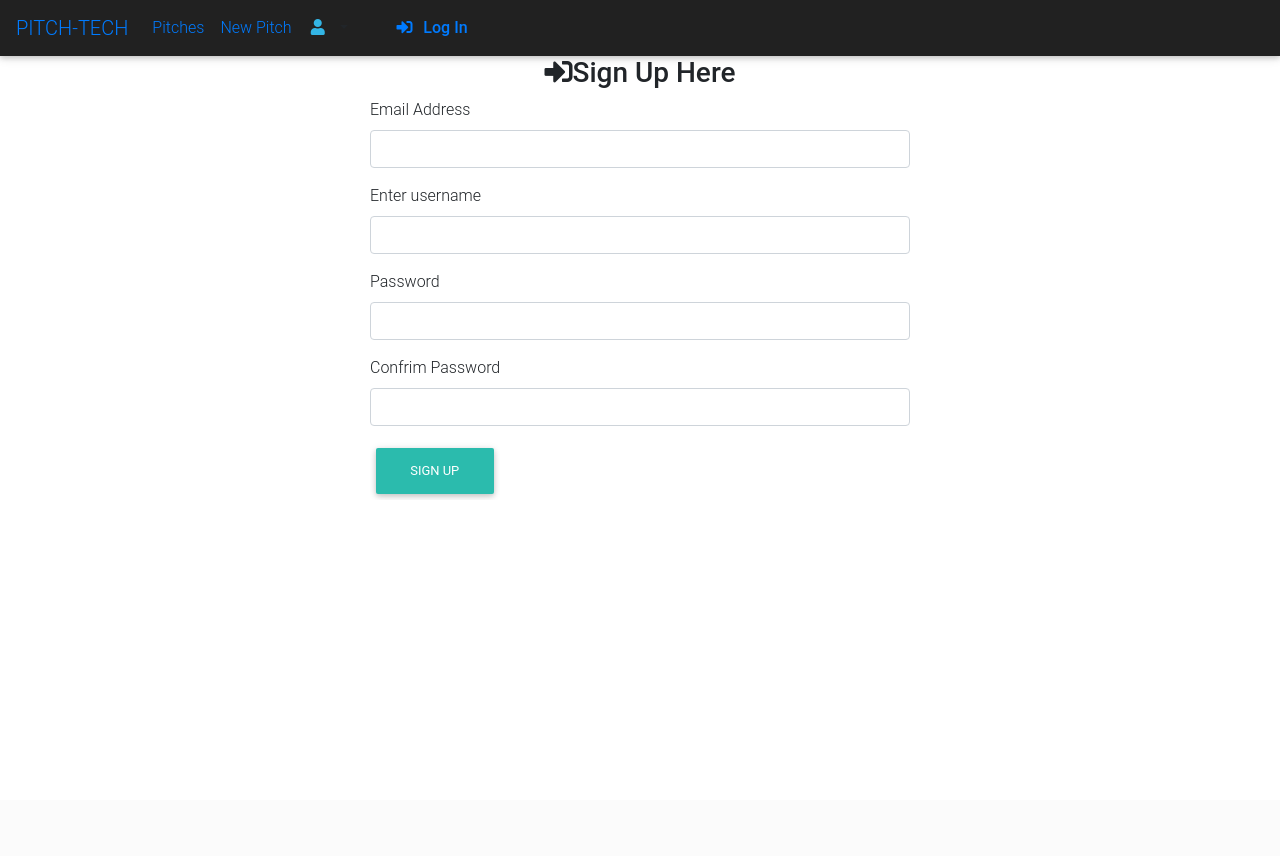
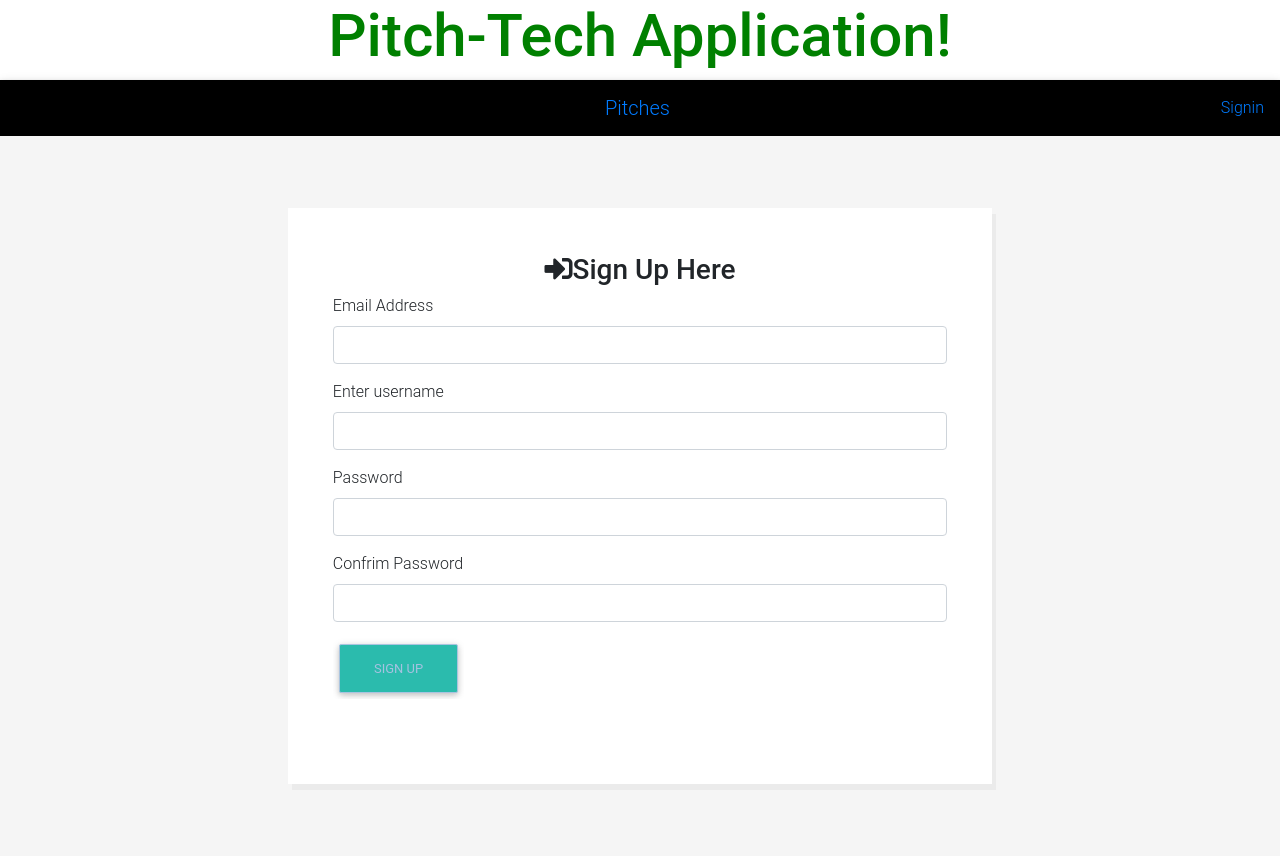
Before and after one commit to LekamCharity/Pitch-Tech, a Flask app: page /signup in a window 1280 px wide. Before the commit the page ends 498 px from the top, so only its background shows below. Run offline with Flask 2, Linux system fonts and the light colour scheme; some libraries are stand-ins or nearby versions; some web fonts are replaced.

Commit message:
added new changes and styled the templates

```diff
--- a/app/auth/views.py
+++ b/app/auth/views.py
@@ -6,6 +6,7 @@
 from flask_login import login_user
 from ..email import mail_message
 from .. import db
+from flask import flash
 
 
 @auth.route('/login',methods=['GET','POST'])
--- a/app/main/views.py
+++ b/app/main/views.py
@@ -4,6 +4,7 @@
 from ..models import User,Pitch,Comment,Upvote,Downvote
 from .. import db
 from .form import IdeaForm,CommentForm,UpdateProf
+
 
 @main.route('/')
 def index():
--- a/app/templates/auth/login.html
+++ b/app/templates/auth/login.html
@@ -72,9 +72,9 @@
 
   <div class="container-fluid">
     <div class="container">
-      {{wtf.quick_form(login_form)}}
+      {{wtf.quick_form(loginform)}}
       <p style="margin-top: 3%;">Don't have an account?
-        <a href="{{url_for('auth.register')}}">Sign up</a>
+        <a href="{{url_for('auth.login')}}">Sign up</a>
       </p>
     </div>
   </div>
--- a/app/templates/auth/signup.html
+++ b/app/templates/auth/signup.html
@@ -1,14 +1,80 @@
 {% extends 'base.html'%}
 {% import 'bootstrap/wtf.html' as wtf%}
 {% block content%}
-<div class="container">
-    <div class="row">
-        <div class="col-md-3"></div>
-        <div class="col-md-6">
-            <h3 class="text-center"><i class="fas fa-sign-in-alt text-center"></i><strong class="text-center">Sign Up Here</strong></h3>
-            {{wtf.quick_form(reg_form)}}
-        </div>
-        <div class="col-md-3"></div>
+<style>
+    @media screen and (max-width: 1920px) and (min-width: 769px) {
+      .container {
+        position: absolute;
+        top: 50%;
+        left: 50%;
+        transform: translate(-50%, -50%);
+        padding: 3.5%;
+        height: 80%;
+        width: 55%;
+        background-color: white;
+        box-shadow: 4px 6px rgba(211, 211, 211, 0.3);
+      }
+      .container-fluid {
+        position: absolute;
+        padding-top: 10%;
+        height: 96%;
+        width: 100%;
+        background-color: whitesmoke;
+        background-size: cover;
+      }
+      .btn {
+        background-color: white;
+        border: 1px solid rgb(170, 196, 223);
+        color: rgb(164, 194, 224);
+      }
+    }
+    @media screen and (max-width: 1920px) and (min-width: 1240px) {
+      .container-fluid {
+        height: 90%;
+        padding-top: 4%;
+      }
+    }
+    @media screen and (max-width: 1240px) and (min-width: 769px) {
+      .container-fluid {
+        height: 90.9%;
+        padding-top: 10%;
+      }
+      .container {
+        top: 50%;
+        left: 50%;
+        transform: translate(-50%, -50%);
+        height: 80%;
+        width: 70%;
+      }
+    }
+     @media screen and (max-width: 768px) and (min-width: 320px) {
+      .container {
+        position: absolute;
+        padding: 3%;
+        margin-left: 5%;
+        height: 80%;
+        width: 80%;
+      }
+      .container-fluid {
+        position: absolute;
+        padding-top: 10%;
+        height: 96%;
+        width: 100%;
+      }
+      .btn {
+        background-color: white;
+        border: 1px solid rgb(165, 196, 226);
+        color: rgb(163, 198, 233);
+        margin: 3.5% 0%;
+      }
+    }
+  </style>
+
+
+  <div class="container-fluid">
+    <div class="container">
+      <h3 class="text-center"><i class="fas fa-sign-in-alt text-center"></i><strong class="text-center">Sign Up Here</strong></h3>
+      {{wtf.quick_form(reg_form)}}
     </div>
-</div>
+  </div>
 {% endblock%}
--- a/app/templates/navbar.html
+++ b/app/templates/navbar.html
@@ -1,41 +1,56 @@
-<nav class="navbar navbar-expand-lg text-reset bg-dark">
-    <a class="navbar-brand" href="{{url_for('main.index')}}">PITCH-TECH</a>
-    <button class="navbar-toggler" type="button" data-toggle="collapse" data-target="#navbarSupportedContent" aria-controls="navbarSupportedContent" aria-expanded="false" aria-label="Toggle navigation">
+<style>
+  .navbar{
+      background: black;
+  }
+
+  h1{
+      font-size:60px;
+      color:green ;
+  }
+
+</style>
+
+<h1 style="text-align:center" style="font-size:30px"> <strong>Pitch-Tech Application!</strong></h1>
+
+<nav class="navbar navbar-toggleable-md navbar-inverse bg-inverse">
+  <button class="navbar-toggler navbar-toggler-right" type="button" data-toggle="collapse" data-target="#navbarNav" aria-controls="navbarNav"
+      aria-expanded="false" aria-label="Toggle navigation">
       <span class="navbar-toggler-icon"></span>
   </button>
-    <div class="collapse navbar-collapse" id="navbarSupportedContent">
-      <ul class="navbar-nav mr-auto">
-        <ul class="navbar-nav mr-auto">
+  <a class="navbar-brand" href="/" style="font-size:20px" >Pitches</a>
+  <div class="collapse navbar-collapse" id="navbarNav">
+      <ul class="navbar-nav">
+          <li class="nav-item active">
+              <a class="nav-link" href="/" >Home
+                  <span class="sr-only">(current)</span>
+              </a>
+          </li>
+      </ul>
+  </div>
+
+  <ul class="nav navbar-nav navbar-right">
+      {% if current_user.is_authenticated and current_user.profile_pic_path is none %}
+      <span class="nav-item" style="height: 42.97px; width: 50.97px;"><a href="{{url_for('main.profile',uname=current_user.username)}}"><img src="{{url_for('static', filename = 'imgs/avatar.png')}}" alt="" style="height: 42.97px; width: 42.97px; border-radius: 50%; border-right: 2.5px solid white; border-bottom: 2.5px solid white"></a></span>
       <li class="nav-item">
-              <a class="nav-link" href="{{url_for('main.index')}}">Pitches</a>
+              <a class="nav-link" href="{{url_for('main.profile',uname=current_user.username)}}">{{current_user.username}}</a>
           </li>
           <li class="nav-item">
-                <a class="nav-link" href="{{url_for('main.new_pitch')}}">New Pitch</a>
+              <a class="nav-link" href="{{url_for('auth.logout')}}">Signout</a>
           </li>
-        </ul>
-        <ul class="navbar-nav ml-auto">
 
-            <li class="nav-item dropdown">
-            <a class="nav-link dropdown-toggle" style= 'margin-right:30px' data-toggle="dropdown"
-              aria-haspopup="true" aria-expanded="false">
+      {% elif current_user.is_authenticated and current_user.profile_pic_path %}
+      <span class="nav-item" style="height: 42.97px; width: 50.97px;"><a href="{{url_for('main.profile',uname=current_user.username)}}"><img src="{{url_for('static', filename = current_user.profile_pic_path)}}" alt="" style="height: 42.97px; width: 42.97px; border-radius: 50%; border-right: 2.5px solid white; border-bottom: 2.5px solid white"></a></span>
+      <li class="nav-item">
+          <a class="nav-link" href="{{url_for('main.profile',uname=current_user.username)}}">{{current_user.username}}</a>
+      </li>
+      <li class="nav-item">
+          <a class="nav-link" href="{{url_for('auth.logout')}}">Signout</a>
+      </li>
 
-              <i class="fas fa-user text-info"></i>&nbsp;<strong>{{current_user.username}}</strong> </a>
-            <div class="dropdown-menu dropdown-menu-right dropdown-info" aria-labelledby="navbarDropdownMenuLink-4">
-              <a class="dropdown-item" href="{{url_for('main.profile',name=current_user.username)}}"><i class="fa fa-user"></i>&nbsp;Account</a>
-              <a class="dropdown-item " href="{{url_for('auth.logout')}}"><i class="fas fa-sign-out-alt"></i>&nbsp; Log out</a>
-            </div>
-            </li>
-            {% if current_user.is_authenticated %}
+      {% else %}
       <li class="nav-item">
-                <!-- <a  class="nav-link" href="{{url_for('auth.login')}}" style= 'margin-right:30px'><i class="fas fa-sign-in-alt"></i>&nbsp; <strong>Log In</strong></a> -->
-                <a style= 'margin-right:30px' class="nav-link" href="{{url_for('auth.logout')}}"><i class="fas fa-user-plus"></i></i>&nbsp; <strong>Log Out</strong></a>
-            </li>
-            {% else %}
-            <li class="nav-item ">
-                <a  class="nav-link" href="{{url_for('auth.login')}}" style= 'margin-right:30px'><i class="fas fa-sign-in-alt"></i>&nbsp; <strong>Log In</strong></a>
-                    <!-- <a style= 'margin-right:30px' class="nav-link" href="{{url_for('auth.signup')}}"><i class="fas fa-user-plus"></i></i>&nbsp; <strong>Sign Up</strong></a> -->
+          <a class="nav-link" href="{{url_for('auth.login')}}">Signin</a>
       </li>
       {% endif %}
   </ul>
-    </div>
 </nav>
```
Also changed, not shown: app/templates/comments.html (+26 -26 lines), app/templates/index.html (+31 -4 lines), app/templates/macro.html (+54 -29 lines), app/templates/pitches.html (+77 -9 lines). Lines whose indentation alone changed are shown as unchanged.
